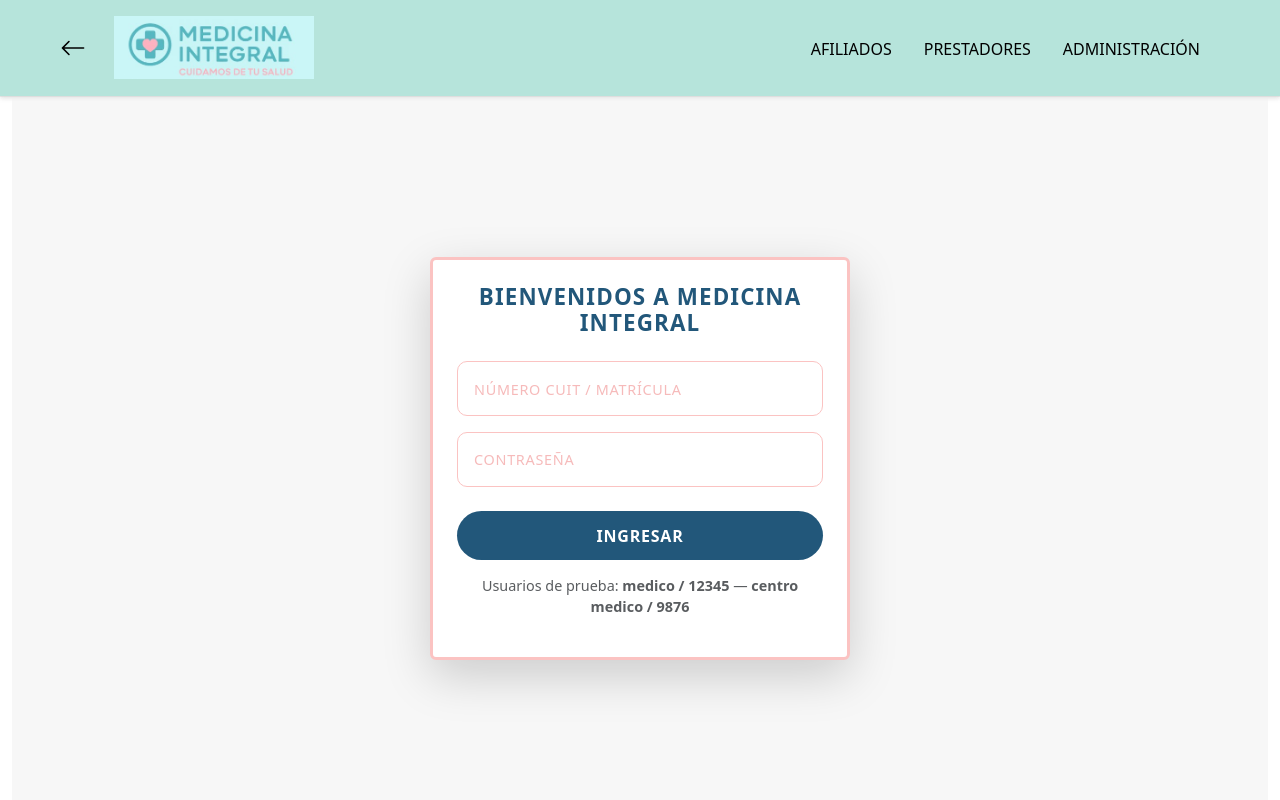
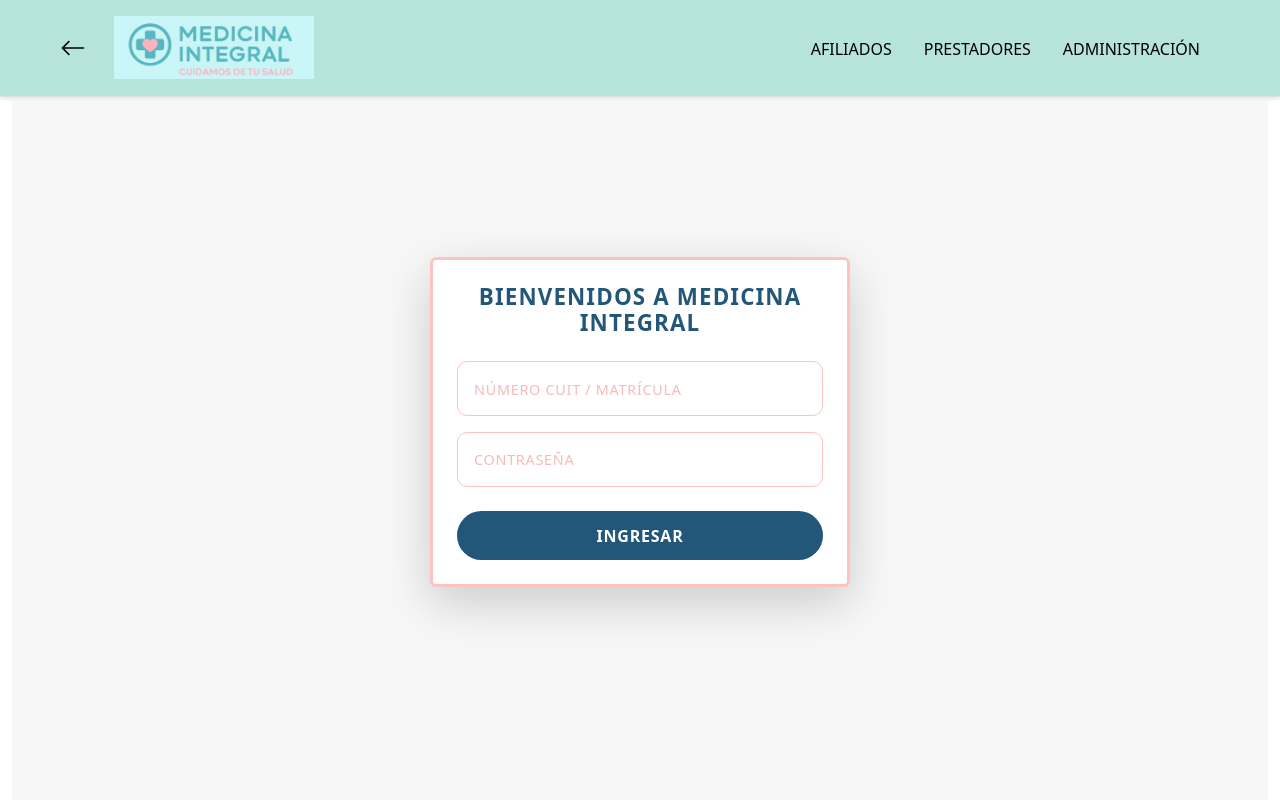
Before and after one commit to DesApp-2025c2-Grupo-X/DesApp2025c2-Prestadores-Grupo-11, a React (Vite) app in the folder Prestadores-Grupo11/: page /login in a window 1280 px wide. Shown: the top 800 px of the page. Built offline with nearby package versions, Linux system fonts and the light colour scheme.

Commit message:
refactor login , normalized tolowercase

```diff
--- a/Prestadores-Grupo11/src/pages/CalendarioTurnosMedico.jsx
+++ b/Prestadores-Grupo11/src/pages/CalendarioTurnosMedico.jsx
@@ -125,7 +125,7 @@ export default function CalendarioTurnos() {
       </div>
 
       <footer className="footer-vista">
-        <small>← Vista Centro Médico | Vista actual: Médico</small>
+        <small>← Vista actual: Médico</small>
       </footer>
     </div>
     </PrestadoresLayout>
--- a/Prestadores-Grupo11/src/pages/Login.jsx
+++ b/Prestadores-Grupo11/src/pages/Login.jsx
@@ -24,9 +24,11 @@ export default function LoginPage() {
     setSubmitting(true);
 
     try {
+      // Normalizar username a minúsculas para evitar problemas por mayúsculas
+      const usernameNorm = String(username).trim().toLowerCase();
       const payload = {
-        username: String(username).trim(),
-        password: String(password).trim(),
+        username: usernameNorm,
+        password: String(password),
       };
 
       console.log("Enviando payload de login:", payload);
@@ -57,7 +59,7 @@ export default function LoginPage() {
       if (data.message === "Acceso exitoso" && data.prestador) {
         const { username, role } = data.prestador;
 
-        const normalizedRole = role.trim().toLowerCase(); // 👈 normalizado
+        const normalizedRole = role.trim().toLowerCase(); // normalizado evita errores por mayusculas
 
         localStorage.setItem(
           "miapp_user",
@@ -124,11 +126,6 @@ export default function LoginPage() {
                 </button>
               </div>
             </form>
-
-            <p id="login-help" className="mt-3 small text-muted">
-              Usuarios de prueba: <strong>medico / 12345</strong> —{" "}
-              <strong>centro medico / 9876</strong>
-            </p>
           </div>
         </div>
       </div>
```
